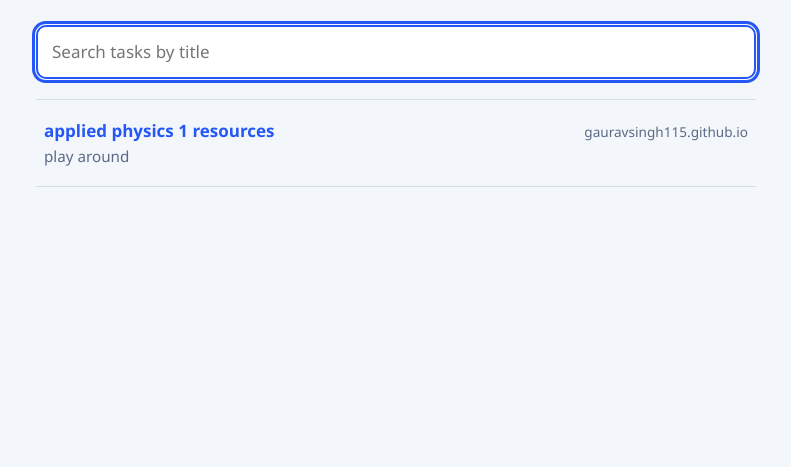
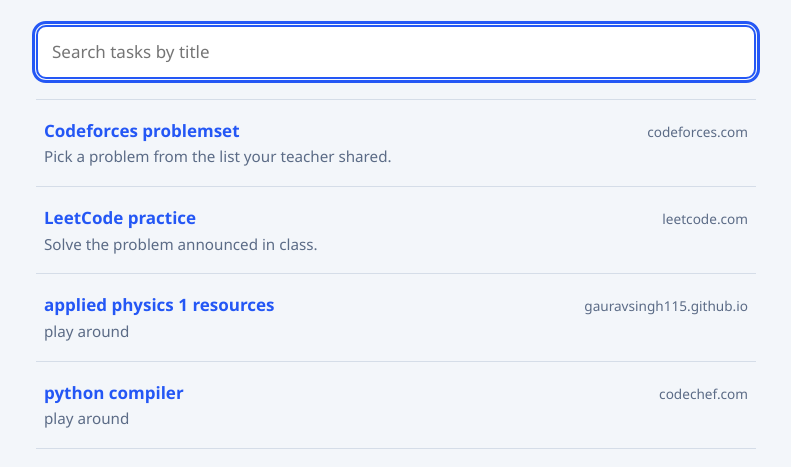
Before and after one commit to neel3o115/class-portal, a plain HTML site: page index.html in a window 1280 px wide. Shown: the part 119-586 px from the top of the page, without its empty margins (244-1035 px from the left). Drawn offline with Linux system fonts and the light colour scheme.

Commit message:
added some links

```diff
--- a/index.html
+++ b/index.html
@@ -51,9 +51,10 @@
   const CLASS_NOTE = "Open a task, finish it, then use the Home button to come back here.";
 
   const TASKS = [
-    // { title: "Codeforces problemset",  desc: "Pick a problem from the list your teacher shared.", url: "https://codeforces.com/problemset" },
-    // { title: "LeetCode practice",       desc: "Solve the problem announced in class.",            url: "https://leetcode.com/problemset/" }
-    { title: "applied physics 1 resources", desc: "play around", url: "https://gauravsingh115.github.io/applied_physics1/" }
+    { title: "Codeforces problemset",  desc: "Pick a problem from the list your teacher shared.", url: "https://codeforces.com/problemset" },
+    { title: "LeetCode practice",       desc: "Solve the problem announced in class.",            url: "https://leetcode.com/problemset/" },
+    { title: "applied physics 1 resources", desc: "play around", url: "https://gauravsingh115.github.io/applied_physics1/" },
+    { title: "python compiler", desc: "play around", url: "https://www.codechef.com/python-online-compiler/" },
     // Add more like this (don't forget the comma between items):
     // { title: "Subset simulator", desc: "Play with it and note what you observe.", url: "https://example.com/sim" },
   ];
```
